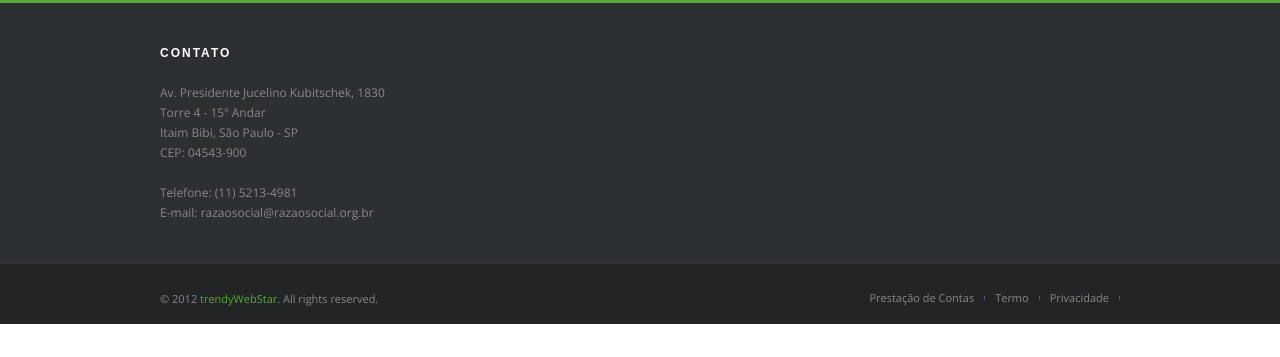
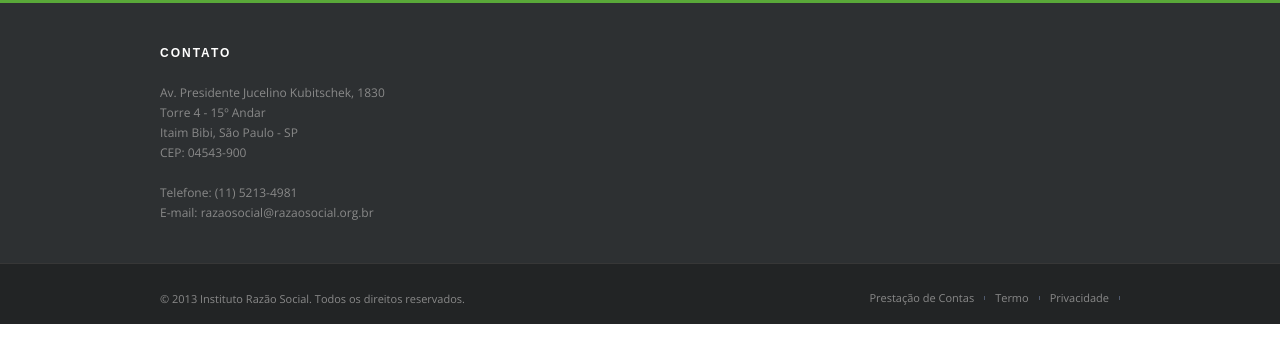
Before and after one commit to razaosocial/irs_www, a PHP site: page / in a window 1280 px wide. Shown: the part 443-800 px from the top of the page. Run offline with PHP 8.4, Linux system fonts and the light colour scheme; some libraries are stand-ins or nearby versions; some web fonts are replaced.

Commit message:
alteração Copyright ©

```diff
--- a/inc/footer.php
+++ b/inc/footer.php
@@ -28,7 +28,7 @@
 			<div class="container">
 				<div class="one-half">
 					<p>
-						&copy; 2012 <a href="http://themeforest.net/?ref=trendyWebStar" target="_blank" class="colored-text">trendyWebStar</a>. All rights reserved.
+						&copy; 2013 Instituto Raz&#227;o Social. Todos os direitos reservados.
 					</p>
 				</div>
 				<div class="one-half last">
```
